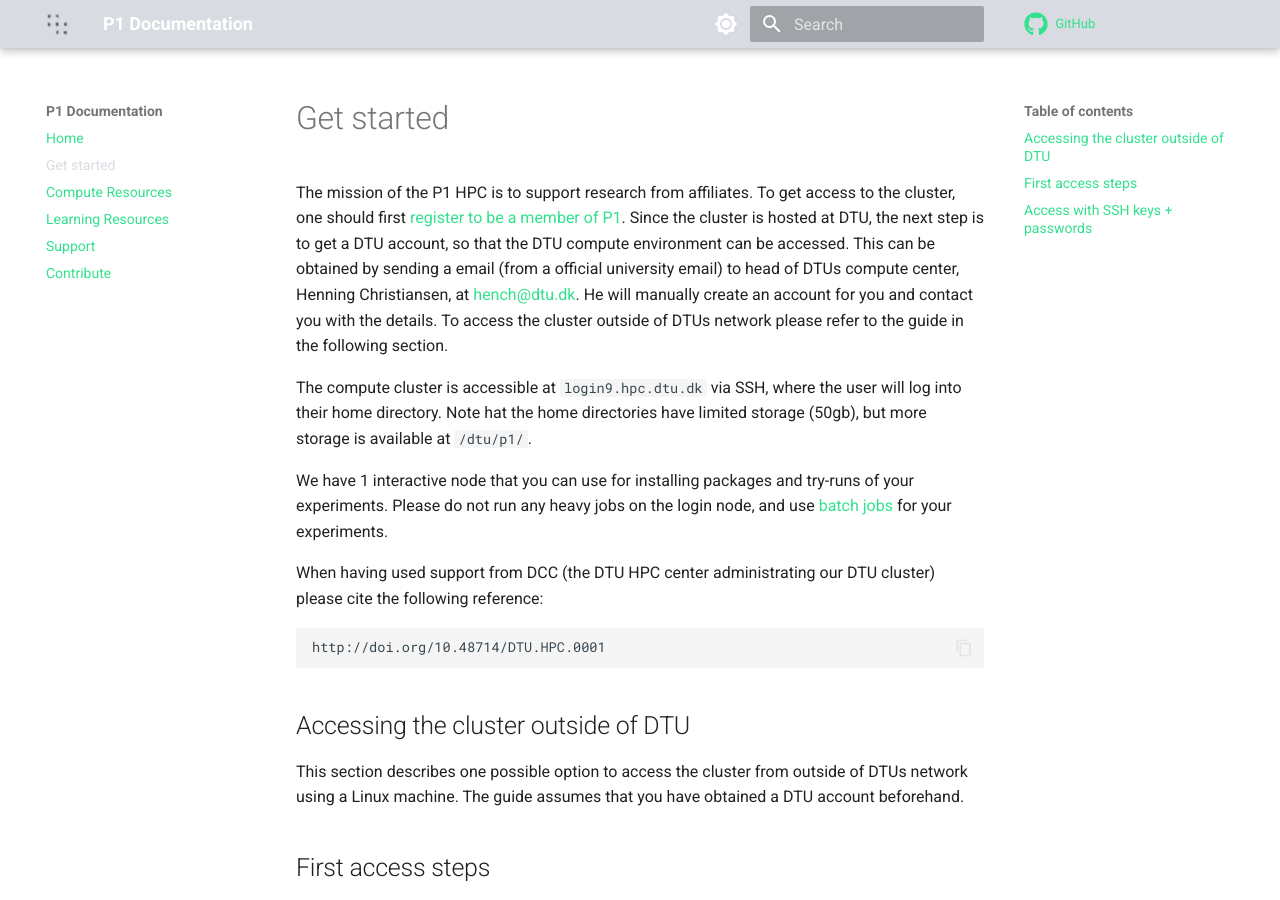
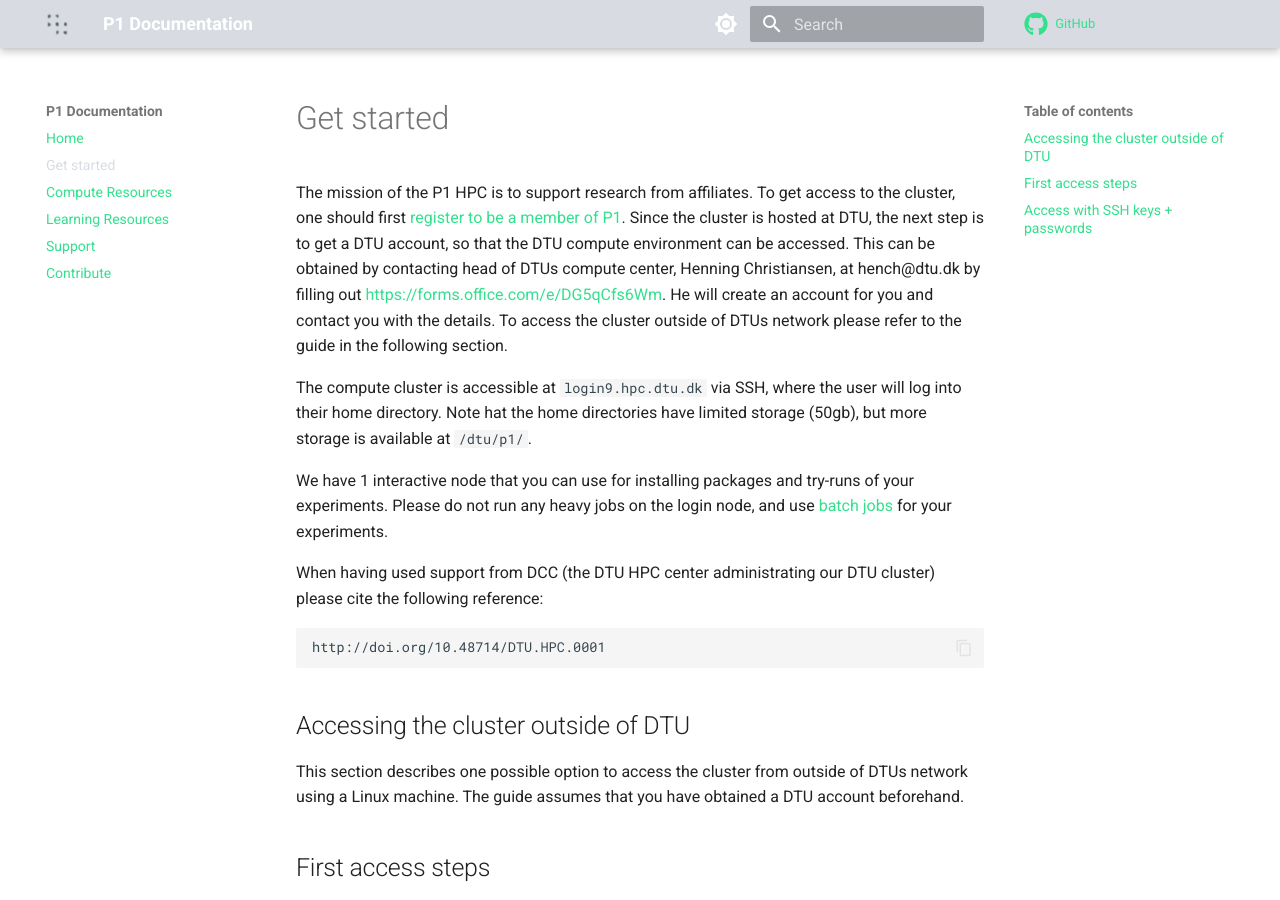
Before and after one commit to Pioneer-Centre-for-AI/p1-compute-documentation, an MkDocs documentation site: the page built from docs/getstarted.md, in a window 1280 px wide and 900 px high. Built offline with MkDocs 1.6.1 and Material for MkDocs 9.7.7, drawn with Linux system fonts in a browser that asks for light colours; comment, search, counter and statistics services are not loaded.

Commit message:
link to form for registration

```diff
--- a/docs/getstarted.md
+++ b/docs/getstarted.md
@@ -2,10 +2,10 @@
 
 The mission of the P1 HPC is to support research from affiliates. To get access to the cluster, one should first
 [register to be a member of P1](https://www.aicentre.dk/affiliation). Since the cluster is hosted at DTU, the next
-step is to get a DTU account, so that the DTU compute environment can be accessed. This can be obtained by sending a
-email (from a official university email) to head of DTUs compute center, Henning Christiansen, at <hench@dtu.dk>.
-He will manually create an account for you and contact you with the details. To access the cluster outside of DTUs
-network please refer to the guide in the following section.
+step is to get a DTU account, so that the DTU compute environment can be accessed. This can be obtained by contacting
+head of DTUs compute center, Henning Christiansen, at hench@dtu.dk by filling out
+<https://forms.office.com/e/DG5qCfs6Wm>. He will create an account for you and contact you with the details. To access
+the cluster outside of DTUs network please refer to the guide in the following section.
 
 The compute cluster is accessible at `login9.hpc.dtu.dk` via SSH, where the user will log into their home directory.
 Note hat the home directories have limited storage (50gb), but more storage is available at `/dtu/p1/`.
```
